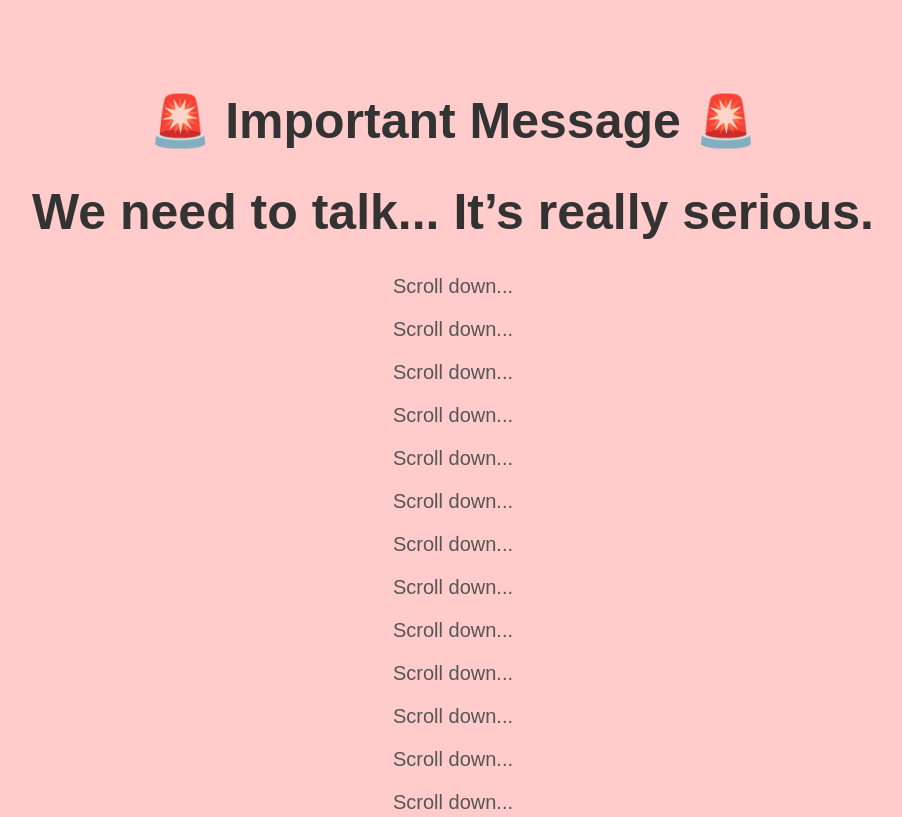
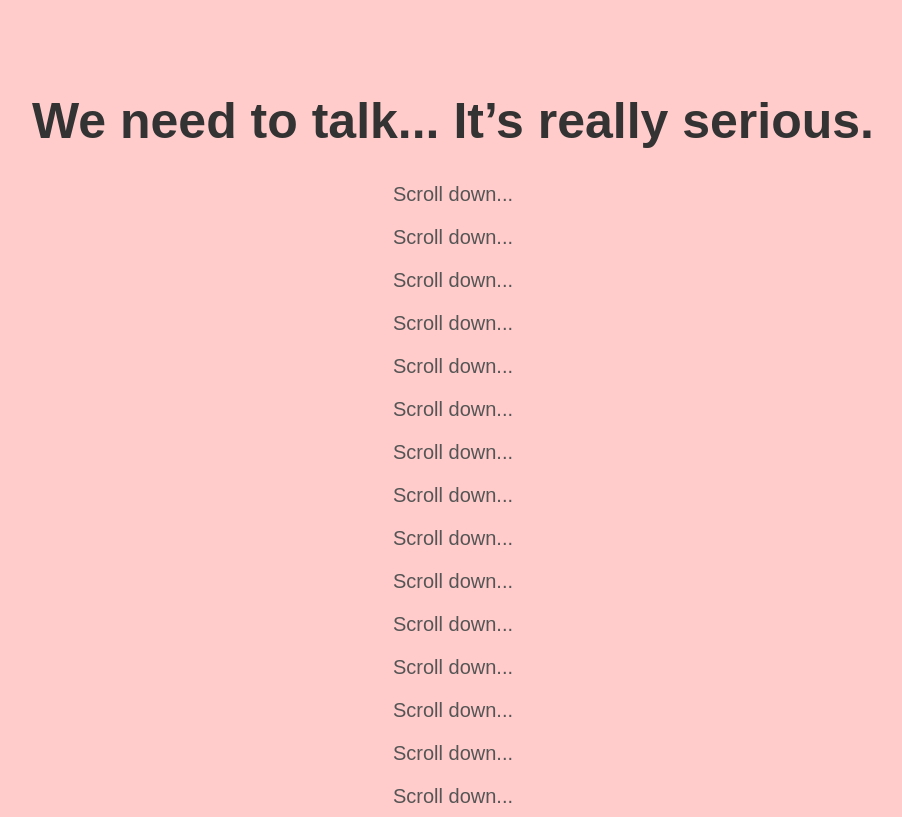
Before and after one commit to TonucciGiovanni/yas, a plain HTML site: page index.html in a window 1280 px wide. Shown: the top 817 px of the page, without its empty margins (187-1089 px from the left). Drawn offline with Linux system fonts and the light colour scheme.

Commit message:
Update index.html

```diff
--- a/index.html
+++ b/index.html
@@ -16,7 +16,7 @@
     </style>
 </head>
 <body>
-    <h1>🚨 Important Message 🚨</h1>
+
     <h1>We need to talk... It’s really serious.</h1>
     <p>Scroll down...</p>
     <p>Scroll down...</p>
```
